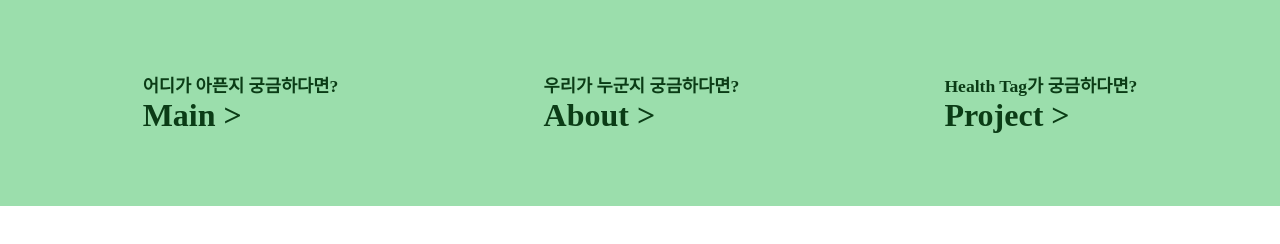
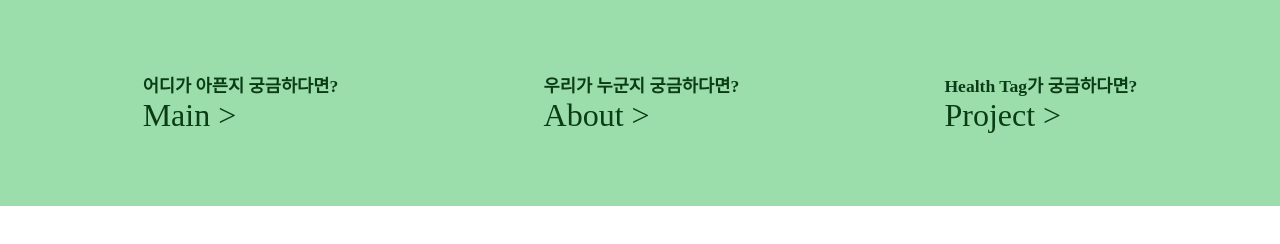
Before and after one commit to Dev-Dream/HealthTag, a plain HTML site: page Webserver/Front-end/pages/footer.html in a window 1280 px wide. Drawn offline with Linux system fonts and the light colour scheme.

Commit message:
Feat: add main link

```diff
--- a/Webserver/Front-end/css/footer.css
+++ b/Webserver/Front-end/css/footer.css
@@ -35,8 +35,10 @@ footer{
 .footer .footer_content div{
   padding: 2em 3em;
 }
-.footer .footer_content div h1{
+.footer .footer_content div a{
   font-family: 'NanumSquareRoundEB';
+  color: #0b3c16;
+  text-decoration: none;
   font-size: 2em;
 }
 .footer .footer_content div h2{
--- a/Webserver/Front-end/pages/footer.html
+++ b/Webserver/Front-end/pages/footer.html
@@ -4,15 +4,15 @@
     <div class="footer_content">
       <div class="main">
         <h2>어디가 아픈지 궁금하다면?</h2>
-        <h1>Main ></h1>
+        <a href="/" target="blank">Main ></a>
       </div>
       <div class="about">
         <h2>우리가 누군지 궁금하다면?</h2>
-        <h1>About ></h1>
+        <a>About ></a>
       </div>
       <div class="project">
         <h2>Health Tag가 궁금하다면?</h2>
-        <h1>Project ></h1>
+        <a>Project ></a>
       </div>
     </div>
   </div>
```
